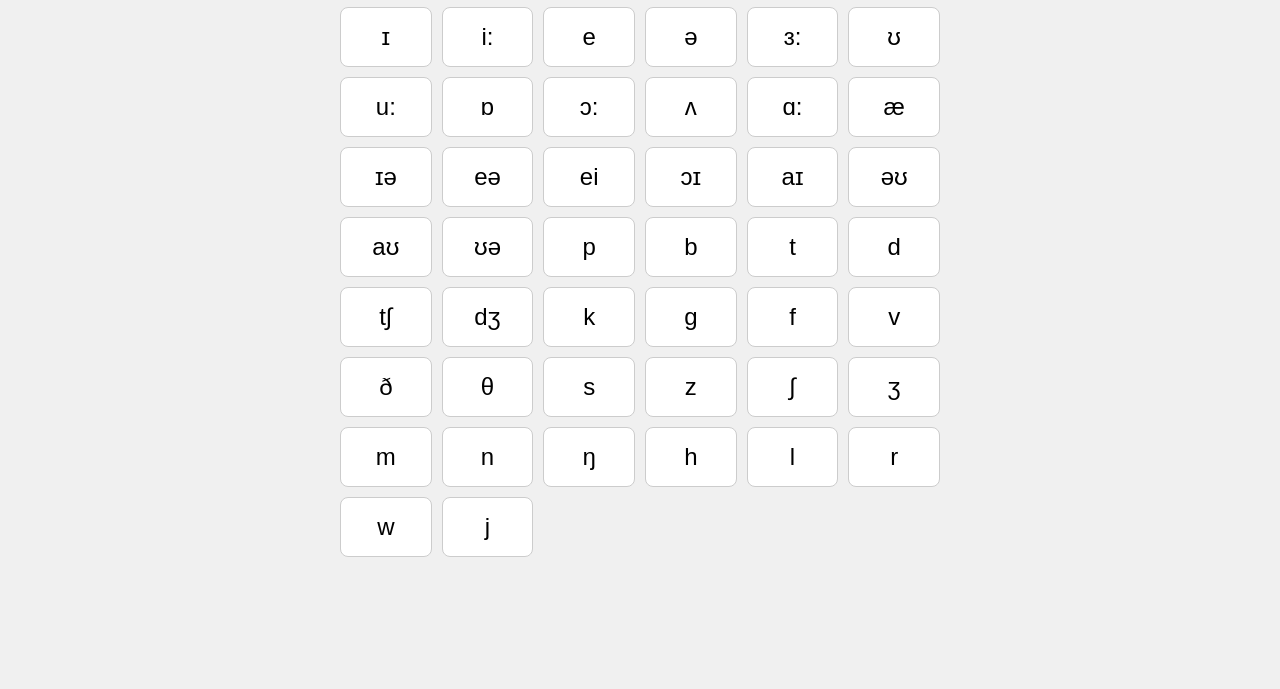
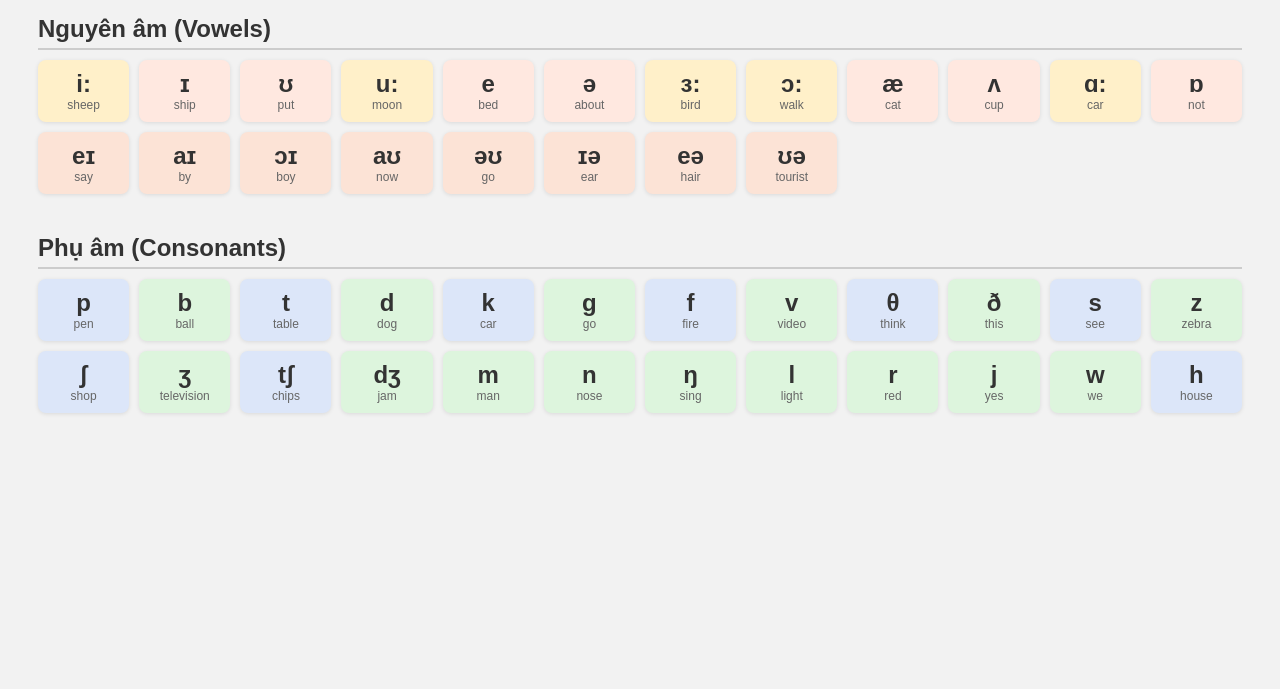
Before and after one commit to lazyBoy112/english, a plain HTML site: page index.html in a window 1280 px wide. Shown: the part 111-800 px from the top of the page. Drawn offline with Linux system fonts and the light colour scheme.

Commit message:
change ui

```diff
--- a/index.html
+++ b/index.html
@@ -2,102 +2,140 @@
 <html lang="en">
 <head>
   <meta charset="UTF-8">
-  <title>Bảng Phiên Âm IPA</title>
+  <title>Bảng Phiên Âm IPA Tương Tác</title>
   <style>
     body {
       font-family: Arial, sans-serif;
-      background: #f0f0f0;
+      background: #f2f2f2;
       padding: 30px;
+      color: #333;
     }
     h1 {
       text-align: center;
+      margin-bottom: 30px;
     }
-    .ipa-grid {
+    .section {
+      margin-bottom: 40px;
+    }
+    .section h2 {
+      margin-bottom: 10px;
+      border-bottom: 2px solid #ccc;
+      padding-bottom: 5px;
+    }
+    .grid {
       display: grid;
-      grid-template-columns: repeat(auto-fill, minmax(80px, 1fr));
+      grid-template-columns: repeat(auto-fill, minmax(90px, 1fr));
       gap: 10px;
-      max-width: 600px;
-      margin: 0 auto;
     }
-    .ipa-symbol {
-      background: white;
-      border: 1px solid #ccc;
+    .cell {
+      background: #fff;
+      padding: 10px;
       border-radius: 8px;
-      padding: 15px;
       text-align: center;
+      box-shadow: 0 1px 4px rgba(0,0,0,0.1);
+      cursor: pointer;
+      transition: 0.2s;
+    }
+    .cell:hover {
+      background: #e0f0ff;
+    }
+    .ipa {
       font-size: 24px;
-      cursor: pointer;
-      transition: background 0.2s;
+      font-weight: bold;
     }
-    .ipa-symbol:hover {
-      background: #d0eaff;
+    .example {
+      font-size: 12px;
+      color: #666;
     }
+
+    .short { background: #ffe8e0; }
+    .long { background: #fff0c9; }
+    .diph { background: #fce3d6; }
+    .voiced { background: #ddf5dd; }
+    .unvoiced { background: #dce6f9; }
+
   </style>
 </head>
 <body>
-  <h1>Bảng Phiên Âm IPA</h1>
-  <div class="ipa-grid" id="ipaGrid"></div>
+  <h1>Bảng Phiên Âm IPA Tương Tác</h1>
+
+  <div class="section">
+    <h2>Nguyên âm (Vowels)</h2>
+    <div class="grid" id="vowelsGrid"></div>
+  </div>
+
+  <div class="section">
+    <h2>Phụ âm (Consonants)</h2>
+    <div class="grid" id="consonantsGrid"></div>
+  </div>
 
   <script>
-    const ipaSymbols = [
-      { symbol: "ɪ", audio: "audio/i_short.mp3" },
-      { symbol: "i:", audio: "audio/i_long.mp3" },
-      { symbol: "e", audio: "audio/e.mp3" },
-      { symbol: "ə", audio: "audio/o_small.mp3" },
-      { symbol: "ɜ:", audio: "audio/o_long.mp3" },
-      { symbol: "ʊ", audio: "audio/u_short.mp3" },
-      { symbol: "u:", audio: "audio/u_long.mp3" },
-      { symbol: "ɒ", audio: "audio/o_o_short.mp3" },
-      { symbol: "ɔ:", audio: "audio/o_o_long.mp3" },
-      { symbol: "ʌ", audio: "audio/a_short.mp3" },
-      { symbol: "ɑ:", audio: "audio/a_long.mp3" },
-      { symbol: "æ", audio: "audio/ae.mp3" },
-      { symbol: "ɪə", audio: "audio/ie.mp3" },
-      { symbol: "eə", audio: "audio/ea.mp3" },
-      { symbol: "ei", audio: "audio/ei.mp3" },
-      { symbol: "ɔɪ", audio: "audio/oi.mp3" },
-      { symbol: "aɪ", audio: "audio/ai.mp3" },
-      { symbol: "əʊ", audio: "audio/ou.mp3" },
-      { symbol: "aʊ", audio: "audio/au.mp3" },
-      { symbol: "ʊə", audio: "audio/uo.mp3" },
-      { symbol: "p", audio: "audio/p.mp3" },
-      { symbol: "b", audio: "audio/b.mp3" },
-      { symbol: "t", audio: "audio/t.mp3" },
-      { symbol: "d", audio: "audio/d.mp3" },
-      { symbol: "t∫", audio: "audio/ts.mp3" },
-      { symbol: "dʒ", audio: "audio/d3.mp3" },
-      { symbol: "k", audio: "audio/k.mp3" },
-      { symbol: "g", audio: "audio/g.mp3" },
-      { symbol: "f", audio: "audio/f.mp3" },
-      { symbol: "v", audio: "audio/v.mp3" },
-      { symbol: "ð", audio: "audio/os.mp3" },
-      { symbol: "θ", audio: "audio/theta.mp3" },
-      { symbol: "s", audio: "audio/s.mp3" },
-      { symbol: "z", audio: "audio/z.mp3" },
-      { symbol: "∫", audio: "audio/s_long.mp3" },
-      { symbol: "ʒ", audio: "audio/3.mp3" },
-      { symbol: "m", audio: "audio/m.mp3" },
-      { symbol: "n", audio: "audio/n.mp3" },
-      { symbol: "ŋ", audio: "audio/n_long.mp3" },
-      { symbol: "h", audio: "audio/h.mp3" },
-      { symbol: "l", audio: "audio/l.mp3" },
-      { symbol: "r", audio: "audio/r.mp3" },
-      { symbol: "w", audio: "audio/w.mp3" },
-      { symbol: "j", audio: "audio/j.mp3" },
+    const vowels = [
+      { symbol: "i:", word: "sheep", audio: "i_long.mp3", class: "long" },
+      { symbol: "ɪ", word: "ship", audio: "i_short.mp3", class: "short" },
+      { symbol: "ʊ", word: "put", audio: "u_short.mp3", class: "short" },
+      { symbol: "u:", word: "moon", audio: "u_long.mp3", class: "long" },
+      { symbol: "e", word: "bed", audio: "e.mp3", class: "short" },
+      { symbol: "ə", word: "about", audio: "o_small.mp3", class: "short" },
+      { symbol: "ɜ:", word: "bird", audio: "o_long.mp3", class: "long" },
+      { symbol: "ɔ:", word: "walk", audio: "o_o_long.mp3", class: "long" },
+      { symbol: "æ", word: "cat", audio: "ae.mp3", class: "short" },
+      { symbol: "ʌ", word: "cup", audio: "a_short.mp3", class: "short" },
+      { symbol: "ɑ:", word: "car", audio: "a_long.mp3", class: "long" },
+      { symbol: "ɒ", word: "not", audio: "o_o_short.mp3", class: "short" },
+      { symbol: "eɪ", word: "say", audio: "ei.mp3", class: "diph" },
+      { symbol: "aɪ", word: "by", audio: "ai.mp3", class: "diph" },
+      { symbol: "ɔɪ", word: "boy", audio: "oi.mp3", class: "diph" },
+      { symbol: "aʊ", word: "now", audio: "au.mp3", class: "diph" },
+      { symbol: "əʊ", word: "go", audio: "ou.mp3", class: "diph" },
+      { symbol: "ɪə", word: "ear", audio: "ie.mp3", class: "diph" },
+      { symbol: "eə", word: "hair", audio: "ea.mp3", class: "diph" },
+      { symbol: "ʊə", word: "tourist", audio: "uo.mp3", class: "diph" }
     ];
 
-    const grid = document.getElementById('ipaGrid');
+    const consonants = [
+      { symbol: "p", word: "pen", audio: "p.mp3", class: "unvoiced" },
+      { symbol: "b", word: "ball", audio: "b.mp3", class: "voiced" },
+      { symbol: "t", word: "table", audio: "t.mp3", class: "unvoiced" },
+      { symbol: "d", word: "dog", audio: "d.mp3", class: "voiced" },
+      { symbol: "k", word: "car", audio: "k.mp3", class: "unvoiced" },
+      { symbol: "g", word: "go", audio: "g.mp3", class: "voiced" },
+      { symbol: "f", word: "fire", audio: "f.mp3", class: "unvoiced" },
+      { symbol: "v", word: "video", audio: "v.mp3", class: "voiced" },
+      { symbol: "θ", word: "think", audio: "theta.mp3", class: "unvoiced" },
+      { symbol: "ð", word: "this", audio: "os.mp3", class: "voiced" },
+      { symbol: "s", word: "see", audio: "s.mp3", class: "unvoiced" },
+      { symbol: "z", word: "zebra", audio: "z.mp3", class: "voiced" },
+      { symbol: "ʃ", word: "shop", audio: "s_long.mp3", class: "unvoiced" },
+      { symbol: "ʒ", word: "television", audio: "3.mp3", class: "voiced" },
+      { symbol: "tʃ", word: "chips", audio: "ts.mp3", class: "unvoiced" },
+      { symbol: "dʒ", word: "jam", audio: "d3.mp3", class: "voiced" },
+      { symbol: "m", word: "man", audio: "m.mp3", class: "voiced" },
+      { symbol: "n", word: "nose", audio: "n.mp3", class: "voiced" },
+      { symbol: "ŋ", word: "sing", audio: "n_long.mp3", class: "voiced" },
+      { symbol: "l", word: "light", audio: "l.mp3", class: "voiced" },
+      { symbol: "r", word: "red", audio: "r.mp3", class: "voiced" },
+      { symbol: "j", word: "yes", audio: "j.mp3", class: "voiced" },
+      { symbol: "w", word: "we", audio: "w.mp3", class: "voiced" },
+      { symbol: "h", word: "house", audio: "h.mp3", class: "unvoiced" }
+    ];
 
-    ipaSymbols.forEach(item => {
+    function createCell(item) {
       const div = document.createElement('div');
-      div.className = 'ipa-symbol';
-      div.textContent = item.symbol;
+      div.className = `cell ${item.class}`;
+      div.innerHTML = `<div class="ipa">${item.symbol}</div><div class="example">${item.word}</div>`;
       div.onclick = () => {
-        const audio = new Audio(item.audio);
+        const audio = new Audio(`audio/${item.audio}`);
         audio.play();
       };
-      grid.appendChild(div);
-    });
+      return div;
+    }
+
+    const vowelsGrid = document.getElementById("vowelsGrid");
+    vowels.forEach(item => vowelsGrid.appendChild(createCell(item)));
+
+    const consonantsGrid = document.getElementById("consonantsGrid");
+    consonants.forEach(item => consonantsGrid.appendChild(createCell(item)));
   </script>
 </body>
 </html>
```
Also changed, not shown: 1 other file.
